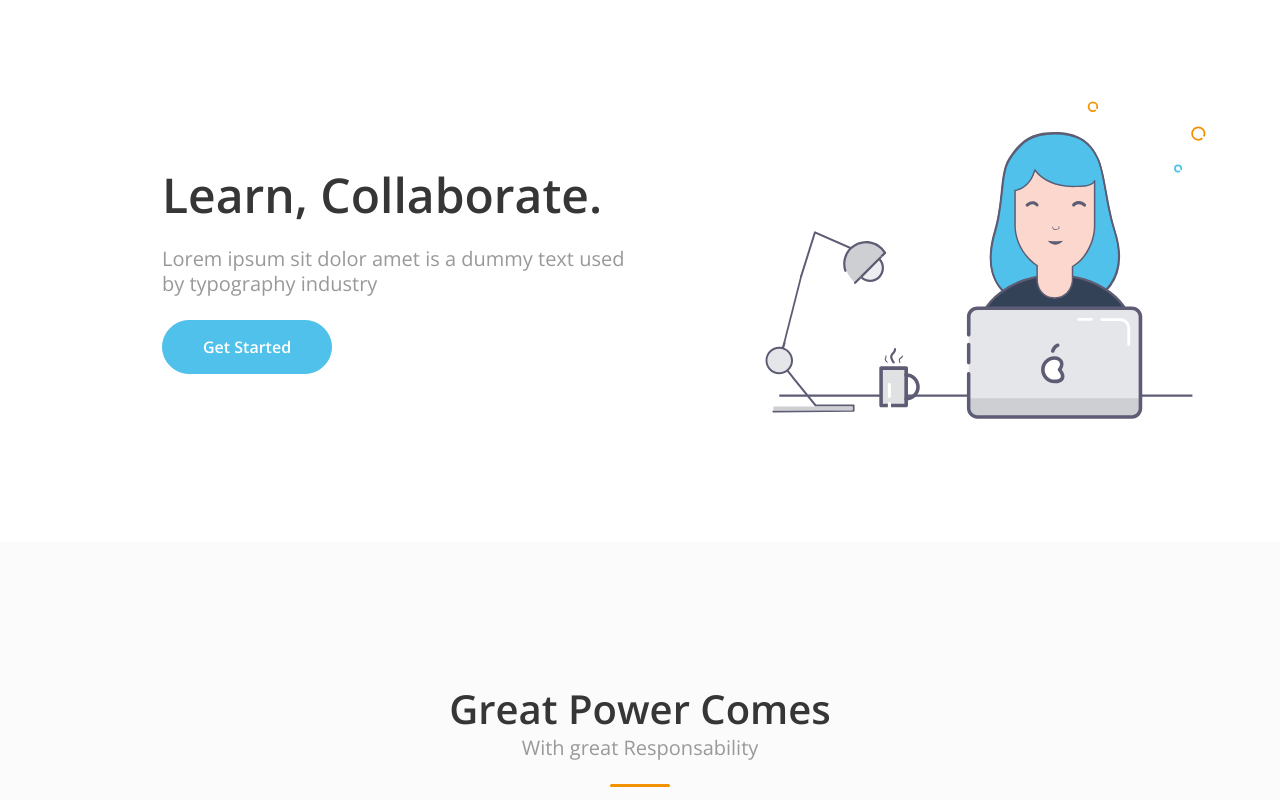
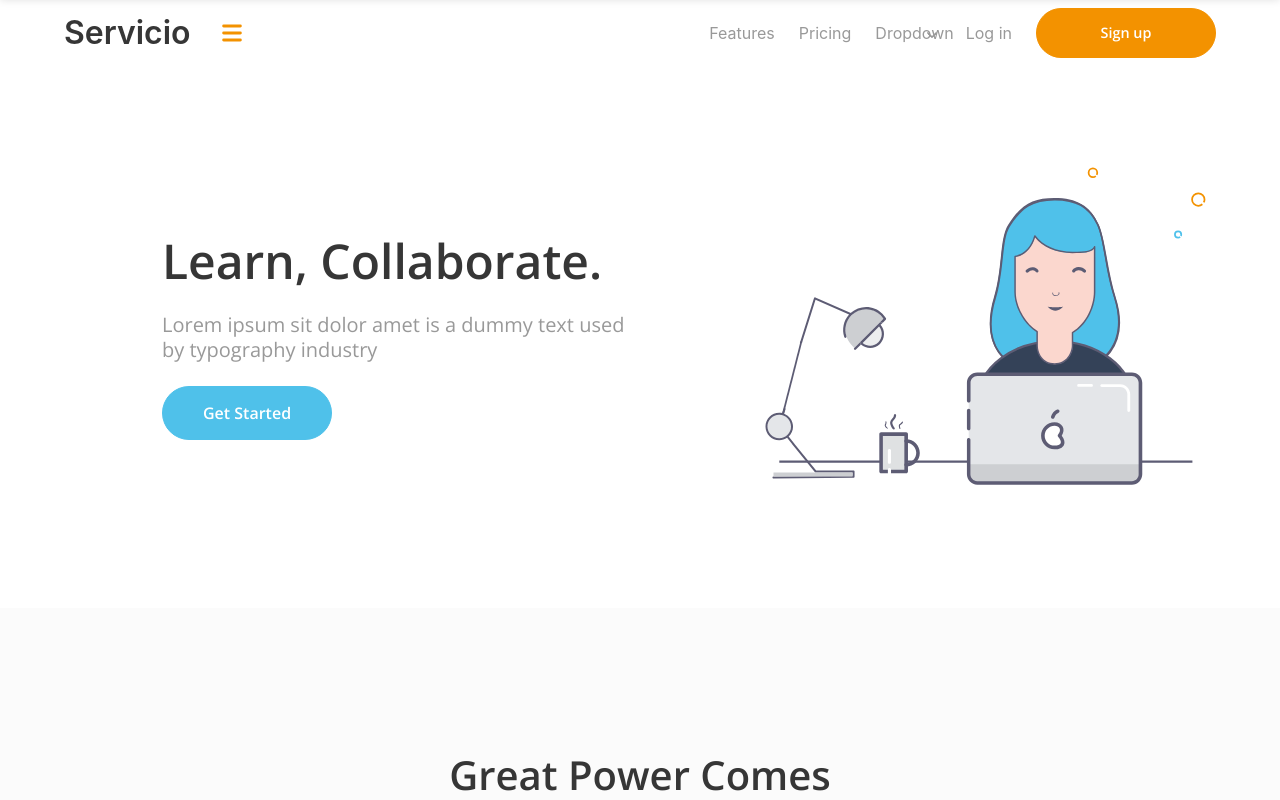
Before and after one commit to cardfaux/Servicario, a React (Create React App) app: page / in a window 1280 px wide. Shown: the top 800 px of the page. Built offline with nearby package versions, Linux system fonts and the light colour scheme.

Commit message:
added navbar and navbar clone

```diff
--- /dev/null
+++ b/src/components/Navbar.jsx
@@ -0,0 +1,117 @@
+/* eslint jsx-a11y/anchor-is-valid: 0 */
+
+import React from 'react';
+
+const Navbar = () => {
+	return (
+		<nav
+			className='navbar is-fresh is-transparent no-shadow'
+			role='navigation'
+			aria-label='main navigation'
+		>
+			<div className='container'>
+				<div className='navbar-brand'>
+					<a className='navbar-item' href='https://cssninja.io'>
+						<div className='title'>Servicio</div>
+					</a>
+
+					<a className='navbar-item is-hidden-desktop is-hidden-tablet'>
+						<div
+							id='menu-icon-wrapper'
+							className='menu-icon-wrapper'
+							style={{ visibility: 'visible' }}
+						>
+							<svg width='1000px' height='1000px'>
+								<path
+									className='path1'
+									d='M 300 400 L 700 400 C 900 400 900 750 600 850 A 400 400 0 0 1 200 200 L 800 800'
+								></path>
+								<path className='path2' d='M 300 500 L 700 500'></path>
+								<path
+									className='path3'
+									d='M 700 600 L 300 600 C 100 600 100 200 400 150 A 400 380 0 1 1 200 800 L 800 200'
+								></path>
+							</svg>
+							<button
+								id='menu-icon-trigger'
+								className='menu-icon-trigger'
+							></button>
+						</div>
+					</a>
+
+					<a
+						role='button'
+						className='navbar-burger'
+						aria-label='menu'
+						aria-expanded='false'
+						data-target='navbar-menu'
+					>
+						<span aria-hidden='true'></span>
+						<span aria-hidden='true'></span>
+						<span aria-hidden='true'></span>
+					</a>
+				</div>
+
+				<div id='navbar-menu' className='navbar-menu is-static'>
+					<div className='navbar-start'>
+						<a className='navbar-item is-hidden-mobile'>
+							<div
+								id='menu-icon-wrapper'
+								className='menu-icon-wrapper'
+								style={{ visibility: 'visible' }}
+							>
+								<svg width='1000px' height='1000px'>
+									<path
+										className='path1'
+										d='M 300 400 L 700 400 C 900 400 900 750 600 850 A 400 400 0 0 1 200 200 L 800 800'
+									></path>
+									<path className='path2' d='M 300 500 L 700 500'></path>
+									<path
+										className='path3'
+										d='M 700 600 L 300 600 C 100 600 100 200 400 150 A 400 380 0 1 1 200 800 L 800 200'
+									></path>
+								</svg>
+								<button
+									id='menu-icon-trigger'
+									className='menu-icon-trigger'
+								></button>
+							</div>
+						</a>
+					</div>
+
+					<div className='navbar-end'>
+						<a href='#' className='navbar-item is-secondary'>
+							Features
+						</a>
+						<a href='#' className='navbar-item is-secondary'>
+							Pricing
+						</a>
+						<div className='navbar-item has-dropdown is-hoverable'>
+							<a className='navbar-link'>Dropdown</a>
+
+							<div className='navbar-dropdown'>
+								<a className='navbar-item'>Dropdown item</a>
+								<a className='navbar-item'>Dropdown item</a>
+								<a className='navbar-item'>Dropdown item</a>
+							</div>
+						</div>
+						<a
+							href='#'
+							className='navbar-item is-secondary modal-trigger'
+							data-modal='auth-modal'
+						>
+							Log in
+						</a>
+						<a className='navbar-item'>
+							<span className='button signup-button rounded secondary-btn raised'>
+								Sign up
+							</span>
+						</a>
+					</div>
+				</div>
+			</div>
+		</nav>
+	);
+};
+
+export default Navbar;
--- /dev/null
+++ b/src/components/NavbarClone.jsx
@@ -0,0 +1,119 @@
+/* eslint jsx-a11y/anchor-is-valid: 0 */
+
+import React from 'react';
+
+const NavbarClone = () => {
+	return (
+		<nav
+			id='navbar-clone'
+			className='navbar is-fresh is-transparent'
+			role='navigation'
+			aria-label='main navigation'
+		>
+			<div className='container'>
+				<div className='navbar-brand'>
+					<a className='navbar-item' href='https://cssninja.io'>
+						<div className='title'>Servicio</div>
+					</a>
+					<a
+						href='#'
+						className='navbar-item is-hidden-desktop is-hidden-tablet'
+					>
+						<div
+							id='menu-icon-wrapper'
+							className='menu-icon-wrapper'
+							style={{ visibility: 'visible' }}
+						>
+							<svg width='1000px' height='1000px'>
+								<path
+									className='path1'
+									d='M 300 400 L 700 400 C 900 400 900 750 600 850 A 400 400 0 0 1 200 200 L 800 800'
+								></path>
+								<path className='path2' d='M 300 500 L 700 500'></path>
+								<path
+									className='path3'
+									d='M 700 600 L 300 600 C 100 600 100 200 400 150 A 400 380 0 1 1 200 800 L 800 200'
+								></path>
+							</svg>
+							<button
+								id='menu-icon-trigger'
+								className='menu-icon-trigger'
+							></button>
+						</div>
+					</a>
+					<a
+						href='#'
+						role='button'
+						className='navbar-burger'
+						aria-label='menu'
+						aria-expanded='false'
+						data-target='cloned-navbar-menu'
+					>
+						<span aria-hidden='true'></span>
+						<span aria-hidden='true'></span>
+						<span aria-hidden='true'></span>
+					</a>
+				</div>
+				<div id='cloned-navbar-menu' className='navbar-menu is-fixed'>
+					<div className='navbar-start'>
+						<a className='navbar-item is-hidden-mobile'>
+							<div
+								id='cloned-menu-icon-wrapper'
+								className='menu-icon-wrapper'
+								style={{ visibility: 'visible' }}
+							>
+								<svg width='1000px' height='1000px'>
+									<path
+										className='path1'
+										d='M 300 400 L 700 400 C 900 400 900 750 600 850 A 400 400 0 0 1 200 200 L 800 800'
+									></path>
+									<path className='path2' d='M 300 500 L 700 500'></path>
+									<path
+										className='path3'
+										d='M 700 600 L 300 600 C 100 600 100 200 400 150 A 400 380 0 1 1 200 800 L 800 200'
+									></path>
+								</svg>
+								<button
+									id='cloned-menu-icon-trigger'
+									className='menu-icon-trigger'
+								></button>
+							</div>
+						</a>
+					</div>
+
+					<div className='navbar-end'>
+						<a href='#' className='navbar-item is-secondary'>
+							Features
+						</a>
+						<a href='#' className='navbar-item is-secondary'>
+							Pricing
+						</a>
+						<div className='navbar-item has-dropdown is-hoverable'>
+							<a className='navbar-link'>Dropdown</a>
+
+							<div className='navbar-dropdown'>
+								<a className='navbar-item'>Dropdown item</a>
+								<a className='navbar-item'>Dropdown item</a>
+								<a className='navbar-item'>Dropdown item</a>
+							</div>
+						</div>
+						<a
+							href='#'
+							className='navbar-item is-secondary modal-trigger'
+							data-modal='auth-modal'
+						>
+							Log in
+						</a>
+						<a className='navbar-item'>
+							<span className='button signup-button rounded secondary-btn raised'>
+								Sign up
+							</span>
+						</a>
+					</div>
+				</div>
+			</div>
+		</nav>
+	);
+};
+
+export default NavbarClone;
--- a/src/pages/Home.jsx
+++ b/src/pages/Home.jsx
@@ -1,15 +1,15 @@
 /* eslint jsx-a11y/anchor-is-valid: 0 */
 
 import React from 'react';
-// import Navbar from '../components/Navbar'
-// import NavbarClone from '../components/NavbarClone'
+import Navbar from '../components/Navbar';
+import NavbarClone from '../components/NavbarClone';
 
 class Home extends React.Component {
 	render() {
 		return (
 			<div>
-				{/* <Navbar />
-        <NavbarClone /> */}
+				<Navbar />
+				<NavbarClone />
 				<section className='hero is-default is-bold'>
 					<div className='hero-body'>
 						<div className='container'>
```
